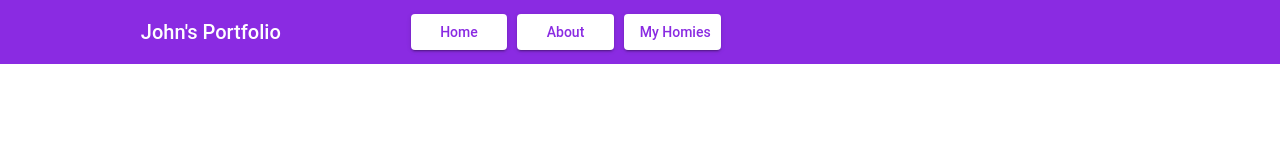
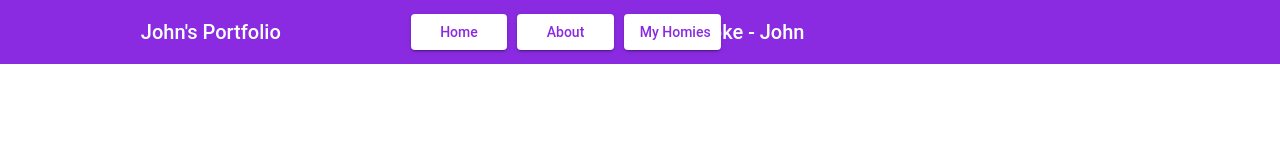
Before and after one commit to khoatrann/Johns-Portfolio, an Angular app: page / in a window 1280 px wide. Shown: the top 160 px of the page. Built offline with nearby package versions, Linux system fonts and the light colour scheme.

Commit message:
John's first commit ever.

```diff
--- a/src/app/app.component.html
+++ b/src/app/app.component.html
@@ -5,4 +5,5 @@
       {{button}}
     </button>
   </div>
+  <div>I love coke - John</div>
 </mat-toolbar>
```
